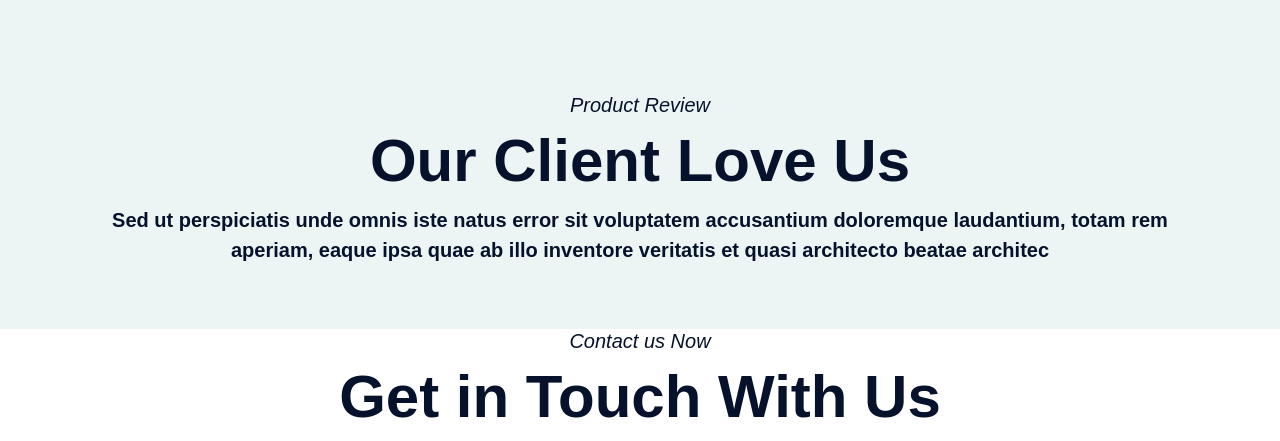
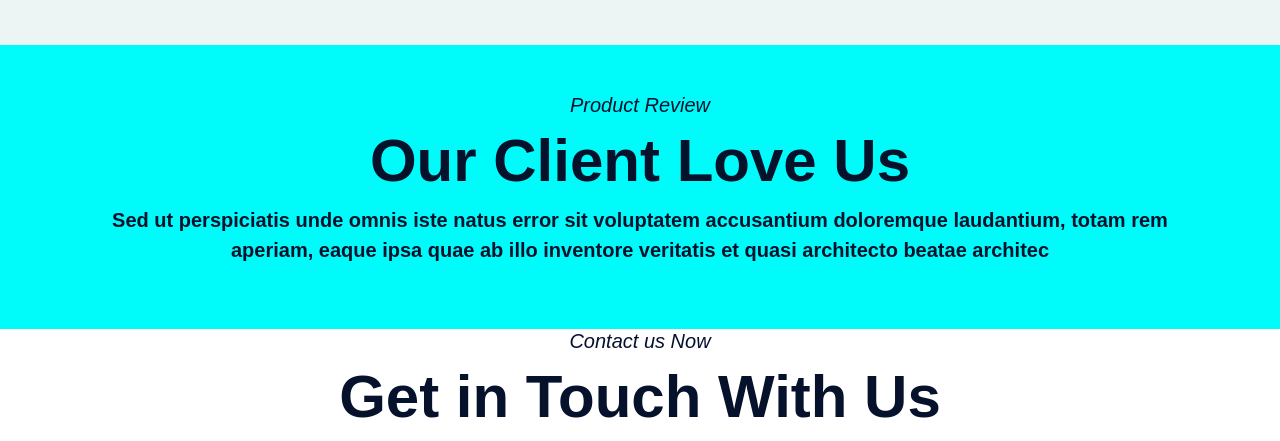
Before and after one commit to mobashshiruli/RShoe, a plain HTML site: page index.html in a window 1280 px wide. Shown: the part 3162-3603 px from the top of the page. Drawn offline with Linux system fonts and the light colour scheme; a web font is replaced by a local one.

Commit message:
bootstrap website update

```diff
--- a/css/style.css
+++ b/css/style.css
@@ -286,7 +286,7 @@ line-height: 24px;
 /*Reviews section*/
 @import url('https://fonts.googleapis.com/css2?family=Poppins&family=Rubik:wght@600&display=swap');
 .Review-wrapper{
-    background: #ECF4F4;
+    background: #00fbfb;
 }
 .pr1{
     font-family: 'Poppins', sans-serif;
```
